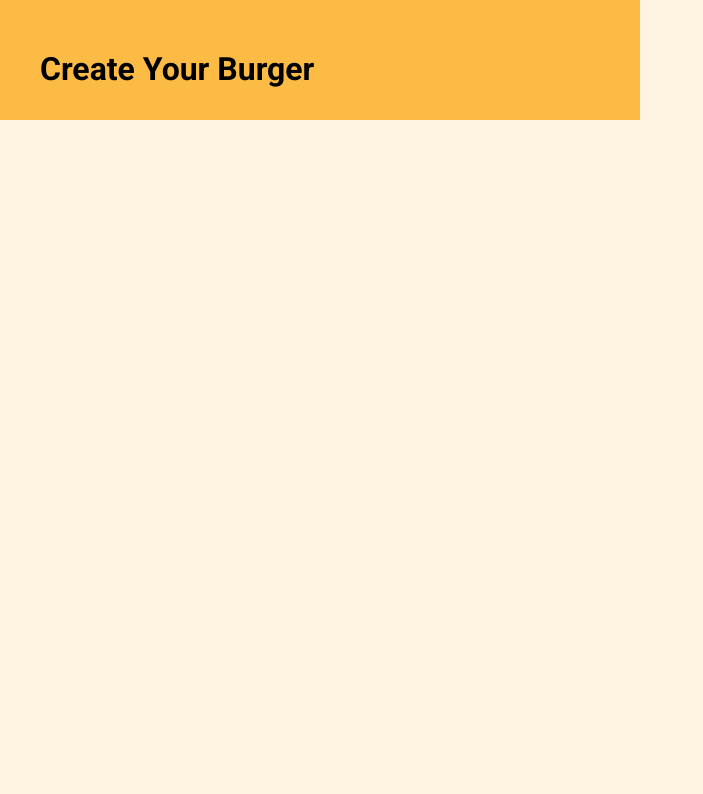
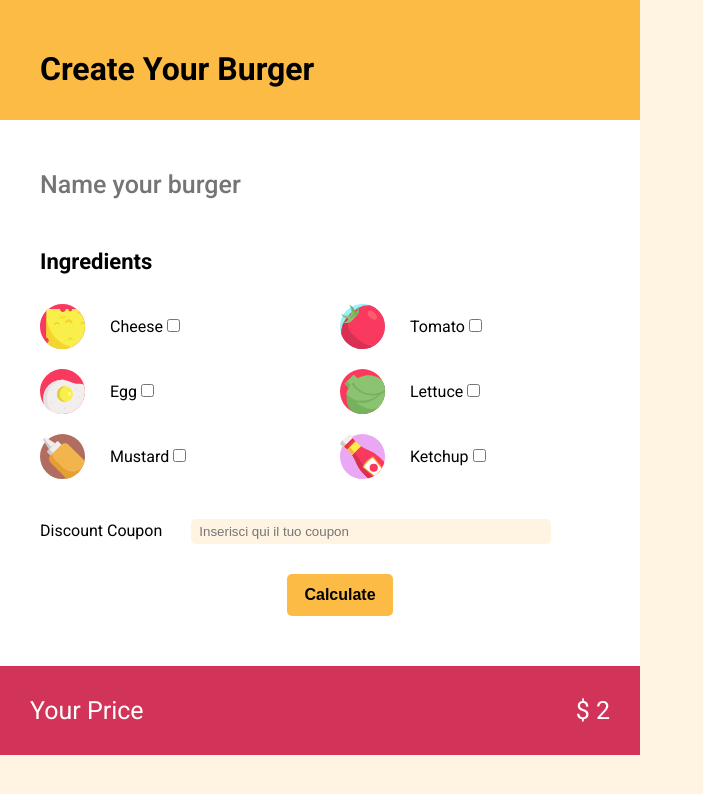
Before and after one commit to Alebacce/js-burger, a plain HTML site: page index.html in a window 1280 px wide. Shown: the whole page, without its empty margins (0-703 px from the left). Drawn offline with Linux system fonts and the light colour scheme.

Commit message:
Styling almost done

```diff
--- a/css/style.css
+++ b/css/style.css
@@ -14,6 +14,17 @@ body {
     width: 50%;
 }
 
+.clearfix::after {
+    content: '';
+    clear: both;
+    display: table;
+}
+
+.col {
+    float: left;
+    width: 50%;
+}
+
 /*HEADER*/
 header {
     height: 120px;
@@ -24,3 +35,90 @@ header h1 {
     padding-top: 50px;
     padding-left: 40px;
 }
+
+/*MAIN*/
+main {
+    padding-top: 50px;
+    padding-left: 40px;
+    background-color: white;
+}
+
+main h2 {
+    font-size: 25px;
+    font-weight: 500;
+    color: #757575;
+    padding-bottom: 50px;
+}
+
+.ingredients-box h3 {
+    padding-bottom: 30px;
+    font-size: 22px;
+}
+
+.col-container {
+    float: left;
+    width: 50%;
+}
+
+.col {
+    display: flex;
+    justify-content: flex-start;
+    align-items: center;
+    width: 100%;
+
+    padding-bottom: 20px;
+}
+
+.col-container .col:last-child {
+    padding-bottom: 0;
+}
+
+.ingredient {
+    padding-left: 25px;
+}
+
+.ingredient-img {
+    width: 15%;
+}
+
+.coupon {
+    padding-top: 40px;
+    padding-bottom: 30px;
+}
+
+.coupon label {
+    padding-right: 25px;
+}
+
+.coupon input {
+    padding: 5px 8px;
+    border: 0;
+    border-radius: 5px;
+    width: 60%;
+    background-color: #fff3e2;
+}
+
+.calculate-btn-container {
+    text-align: center;
+    padding-bottom: 50px;
+}
+
+#calculate-btn {
+    background-color: #fcbb44;
+    border: 0;
+    border-radius: 5px;
+    padding: 12px 17px;
+
+    font-size: 16px;
+    font-weight: 600;
+}
+
+/*FOOTER*/
+.price-container {
+    padding: 30px;
+    background-color: #d23358;
+    color: white;
+    font-size: 25px;
+    display: flex;
+    justify-content: space-between;
+}
--- a/index.html
+++ b/index.html
@@ -20,10 +20,88 @@
 
         <!--MAIN-->
         <main>
+            <h2>Name your burger</h2>
+            <div class="ingredients-box clearfix">
+                <h3>Ingredients</h3>
 
+                <!--col container left-->
+                <div class="col-container">
+                    <!--First col-->
+                    <div class="col">
+                        <img class='ingredient-img' src="img/cheese.svg" alt="Cheese">
+                        <div class="col-content">
+                            <span class="ingredient">Cheese</span>
+                            <input type="checkbox" value="0.10">
+                        </div>
+                    </div>
+
+                    <!--Second col-->
+                    <div class="col">
+                        <img class='ingredient-img' src="img/fried-egg.svg" alt="Egg">
+                        <div class="col-content">
+                            <span class="ingredient">Egg</span>
+                            <input type="checkbox" value="0.30">
+                        </div>
+                    </div>
+
+                    <!--Third col-->
+                    <div class="col">
+                        <img class='ingredient-img' src="img/mustard.svg" alt="Mustard">
+                        <div class="col-content">
+                            <span class="ingredient">Mustard</span>
+                            <input type="checkbox" value="0.20">
+                        </div>
+                    </div>
+                </div>
+
+                <!--col container right-->
+                <div class="col-container">
+
+                    <!--First col-->
+                    <div class="col">
+                        <img class='ingredient-img' src="img/tomato.svg" alt="Tomato">
+                        <div class="col-content">
+                            <span class="ingredient">Tomato</span>
+                            <input type="checkbox" value="0.30">
+                        </div>
+                    </div>
+
+                    <!--Second col-->
+                    <div class="col">
+                        <img class='ingredient-img' src="img/lettuce.svg" alt="Lettuce">
+                        <div class="col-content">
+                            <span class="ingredient">Lettuce</span>
+                            <input type="checkbox" value="0.3">
+                        </div>
+                    </div>
+
+                    <!--Third col-->
+                    <div class="col">
+                        <img class='ingredient-img' src="img/ketchup.svg" alt="Ketchup">
+                        <div class="col-content">
+                            <span class="ingredient">Ketchup</span>
+                            <input type="checkbox" value="0.20">
+                        </div>
+                    </div>
+                </div>
+            </div>
+
+            <!--Discount Coupon-->
+            <div class="coupon">
+                <label for="coupon-code">Discount Coupon</label>
+                <input type="text" placeholder="Inserisci qui il tuo coupon">
+            </div>
+
+            <div class="calculate-btn-container">
+                <button id='calculate-btn'>Calculate</button>
+            </div>
         </main>
 
         <!--FOOTER-->
+        <div class="price-container">
+            <span>Your Price</span>
+            <span id='price'> $ 2</span>
+        </div>
     </div>
     <script src="js/script.js"></script>
 </body>
```
